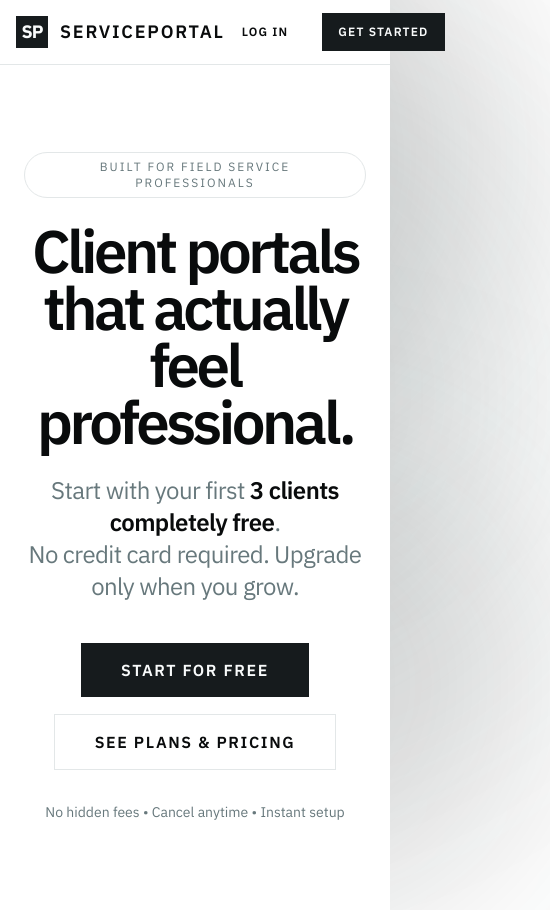
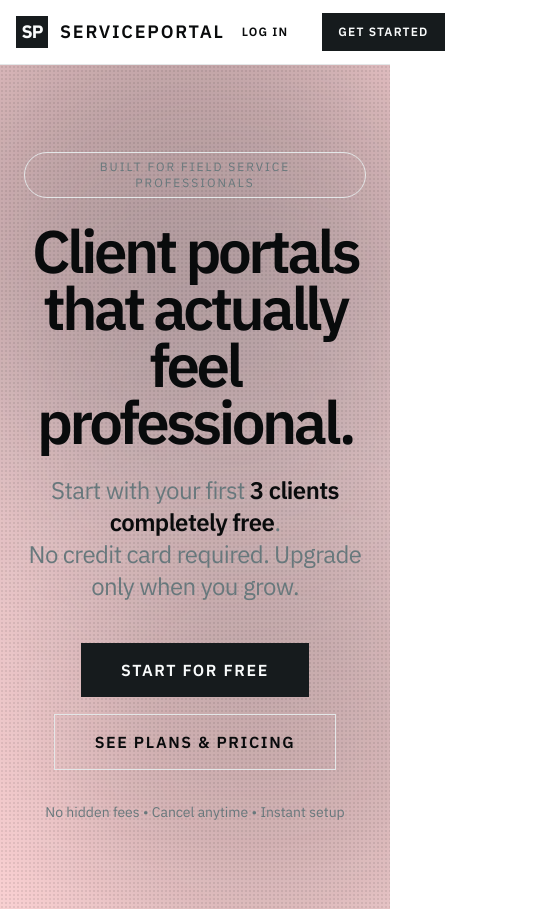
Before and after one commit to ugenethehobo/serviceportal, a Next.js app: page /pricing in a window 390 px wide. Shown: the top 910 px of the page, 550 px wide, since content can reach past the window. Built offline with nearby package versions, Linux system fonts and the light colour scheme.

Commit message:
Mobile Compatibility - ServicePortal v1.0.51 alpha

```diff
--- a/app/pricing/page.tsx
+++ b/app/pricing/page.tsx
@@ -69,21 +69,7 @@ function SubscribeButton({ plan, label }: { plan: 'monthly' | 'annual'; label: s
 
 export default function PricingPage() {
   return (
-    <div className="relative min-h-screen bg-background text-foreground">
-      {/* Moving background texture layer - placed at root level so it can't be clipped or stacked behind */}
-      <div className="absolute inset-x-0 top-0 h-[100dvh] -z-10 pointer-events-none bg-red-500/20 dark:bg-cyan-400/25">
-        {/* Base wash */}
-        <div className="absolute inset-0 bg-gradient-to-br from-primary/[0.04] via-transparent to-muted/[0.05] dark:from-white/[0.03] dark:to-white/[0.04]" />
-
-        {/* Drifting blobs - now safely inside the layer */}
-        <div className="absolute -top-24 -left-32 h-[580px] w-[580px] rounded-full bg-primary/20 blur-[110px] dark:bg-white/12 dark:blur-[130px] animate-[drift_32s_ease-in-out_infinite]" />
-        <div className="absolute top-[10%] -right-40 h-[620px] w-[620px] rounded-full bg-muted-foreground/15 blur-[120px] dark:bg-white/8 dark:blur-[140px] animate-[drift_38s_ease-in-out_infinite_8s]" />
-        <div className="absolute bottom-[-80px] left-[15%] h-[480px] w-[480px] rounded-full bg-primary/15 blur-[100px] dark:bg-white/7 dark:blur-[115px] animate-[drift_27s_ease-in-out_infinite_13s]" />
-
-        {/* Dot texture */}
-        <div className="absolute inset-0 bg-[radial-gradient(currentColor_1px,transparent_1.5px)] bg-[length:5px_5px] opacity-[0.07] text-foreground dark:opacity-[0.13] dark:text-white" />
-      </div>
-
+    <div className="min-h-screen bg-background text-foreground">
       {/* Top Nav */}
       <nav className="border-b">
         <div className="max-w-6xl mx-auto px-4 sm:px-6 h-16 flex items-center justify-between">
@@ -110,8 +96,23 @@ export default function PricingPage() {
       </nav>
 
       {/* Full-screen Modern Hero */}
-      <section className="min-h-screen flex flex-col items-center justify-center relative pt-16 pb-16 md:pb-24">
-        <div className="max-w-5xl mx-auto px-6 text-center">
+      <section className="min-h-screen flex flex-col items-center justify-center relative overflow-hidden isolate pt-16 pb-16 md:pb-24">
+        {/* Texture layer lives at the back of this local stacking context */}
+        <div className="absolute inset-0 z-0 bg-red-500/20 dark:bg-cyan-400/25">
+          {/* Base subtle wash */}
+          <div className="absolute inset-0 bg-gradient-to-br from-primary/[0.04] via-transparent to-muted/[0.05] dark:from-white/[0.025] dark:to-white/[0.035]" />
+
+          {/* Drifting soft blobs (now safely in local z-0 layer) */}
+          <div className="absolute -top-20 -left-24 h-[520px] w-[520px] rounded-full bg-primary/25 blur-[100px] dark:bg-white/10 dark:blur-[120px] animate-[drift_30s_ease-in-out_infinite]" />
+          <div className="absolute top-[8%] -right-32 h-[560px] w-[560px] rounded-full bg-muted-foreground/20 blur-[110px] dark:bg-white/7 dark:blur-[130px] animate-[drift_36s_ease-in-out_infinite_6s]" />
+          <div className="absolute bottom-[-60px] left-[12%] h-[440px] w-[440px] rounded-full bg-primary/20 blur-[90px] dark:bg-white/6 dark:blur-[105px] animate-[drift_25s_ease-in-out_infinite_11s]" />
+
+          {/* Moving dot texture */}
+          <div className="absolute inset-0 bg-[radial-gradient(currentColor_1px,transparent_1.5px)] bg-[length:4px_4px] opacity-[0.08] text-foreground dark:opacity-[0.14] dark:text-white" />
+        </div>
+
+        {/* All hero content sits in front at z-10 */}
+        <div className="relative z-10 max-w-5xl mx-auto px-6 text-center">
           <div className="inline-flex items-center gap-2 px-4 py-1.5 rounded-full border text-xs tracking-[2px] uppercase mb-6 text-muted-foreground">
             Built for field service professionals
           </div>
@@ -143,8 +144,8 @@ export default function PricingPage() {
           </p>
         </div>
 
-        {/* Scroll hint - now in flow so it's always visible within the hero */}
-        <div className="mt-auto pt-12 md:pt-16 hidden md:flex flex-col items-center text-center">
+        {/* Scroll hint also in front */}
+        <div className="relative z-10 mt-auto pt-12 md:pt-16 hidden md:flex flex-col items-center text-center">
           <div className="text-xs tracking-[2px] uppercase text-muted-foreground">Scroll to see pricing</div>
           <div className="mt-1.5 h-px w-8 bg-muted-foreground/40" />
         </div>
```
